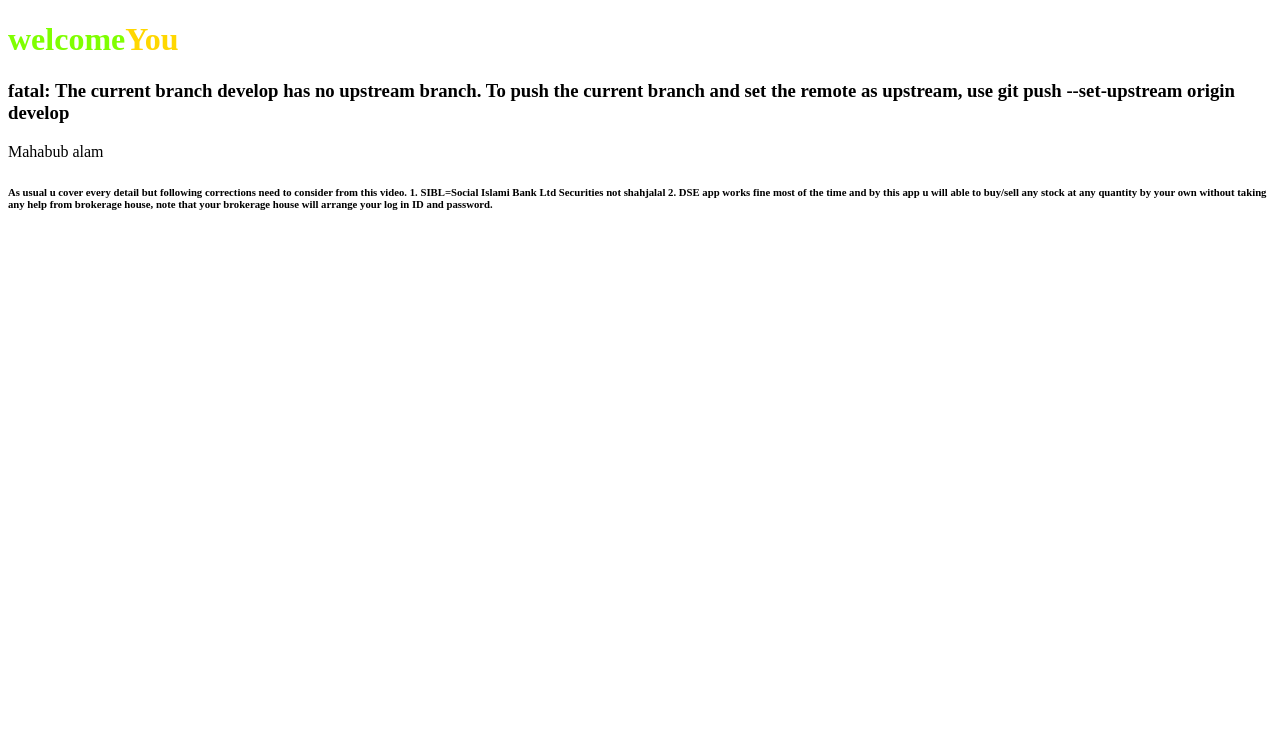
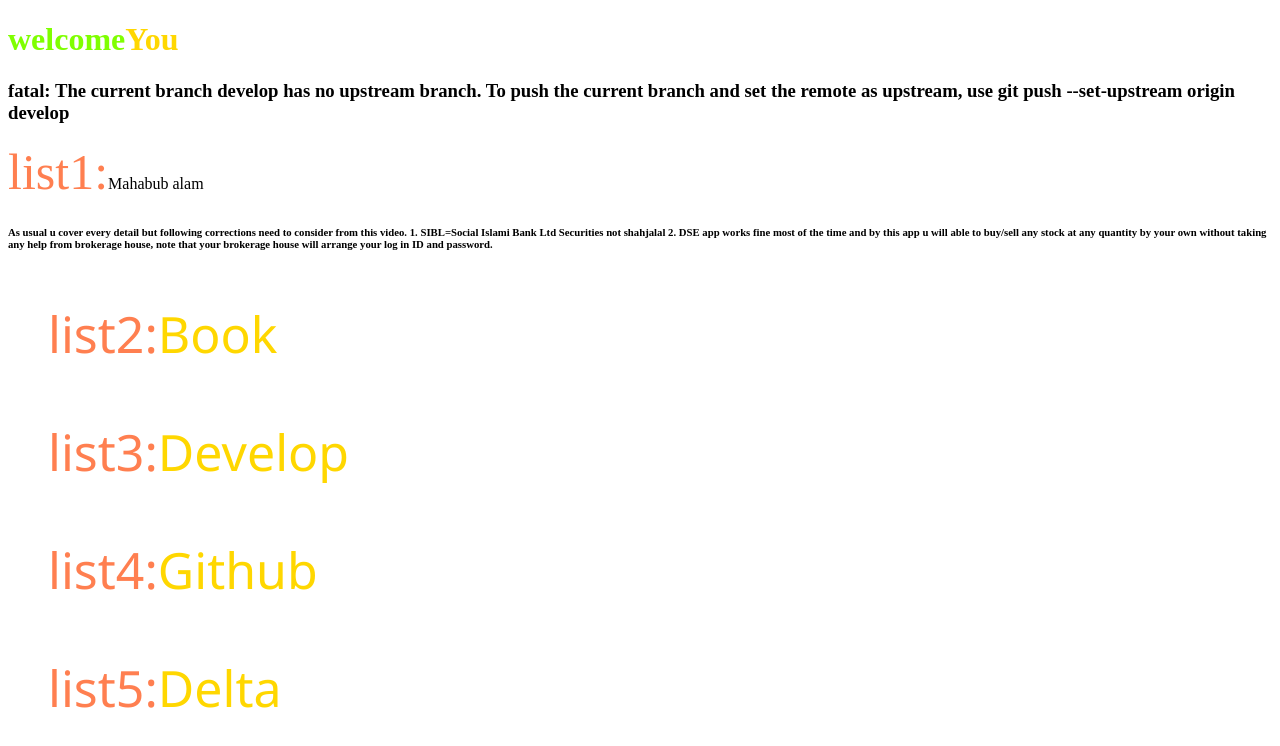
Before and after one commit to mahabubgh/kalapata, a plain HTML site: page index.html in a window 1280 px wide. Drawn offline with Linux system fonts and the light colour scheme.

Commit message:
color change

```diff
--- a/index.html
+++ b/index.html
@@ -23,7 +23,36 @@
             font-style: italic;
             color: green;
         }
+
+
+        body{
+            counter-reset: section;
+        }
+
+        p::before{
+            counter-increment: section;
+            content:" list"counter(section) ":";
+            font-size: 50px;
+            color: coral;        }
+
+        ul{
+            font-size: 50px;
+            font-family: 'Segoe UI', Tahoma, Geneva, Verdana, sans-serif
+            ;
+            color: gold;
+        }
+
+        p:hover{
+            font-size: 90px;
+            font-family: 'Segoe UI', Tahoma, Geneva, Verdana, sans-serif;
+            font-style: italic;
+            background-color: red;
+        }
+
     </style>
+
+
+
 
 </head>
 <body>
@@ -43,5 +72,14 @@
         </h6>
 
 
+
+        <ul>
+            <p>Book</p>
+            <p>Develop</p>
+            <p>Github</p>
+            <p>Delta</p>
+        </ul>
+
+
 </body>
 </html>
```
